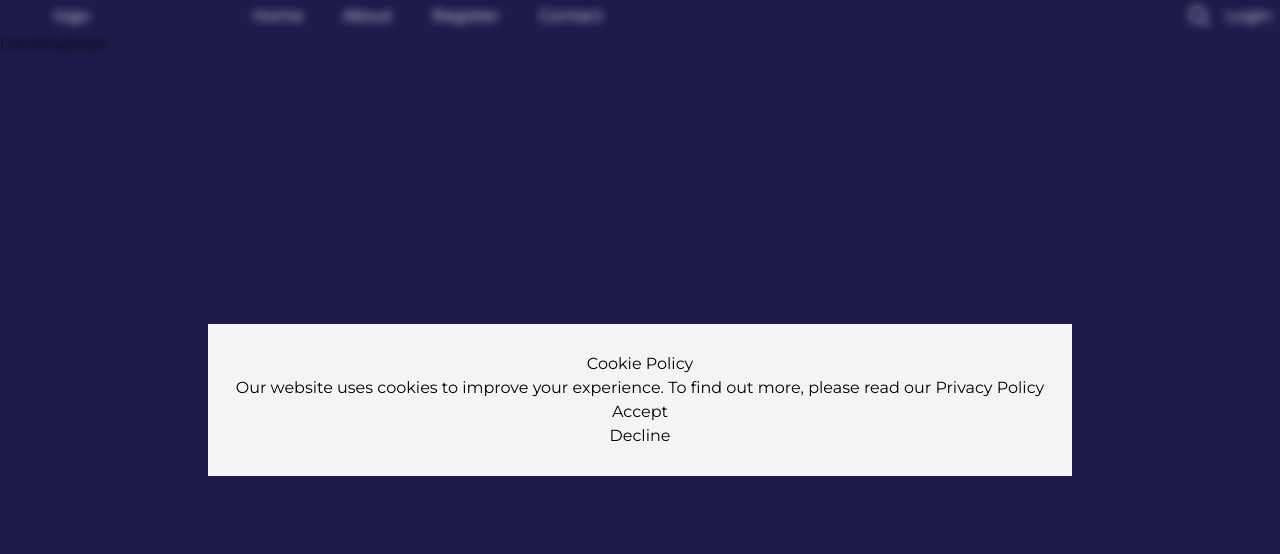
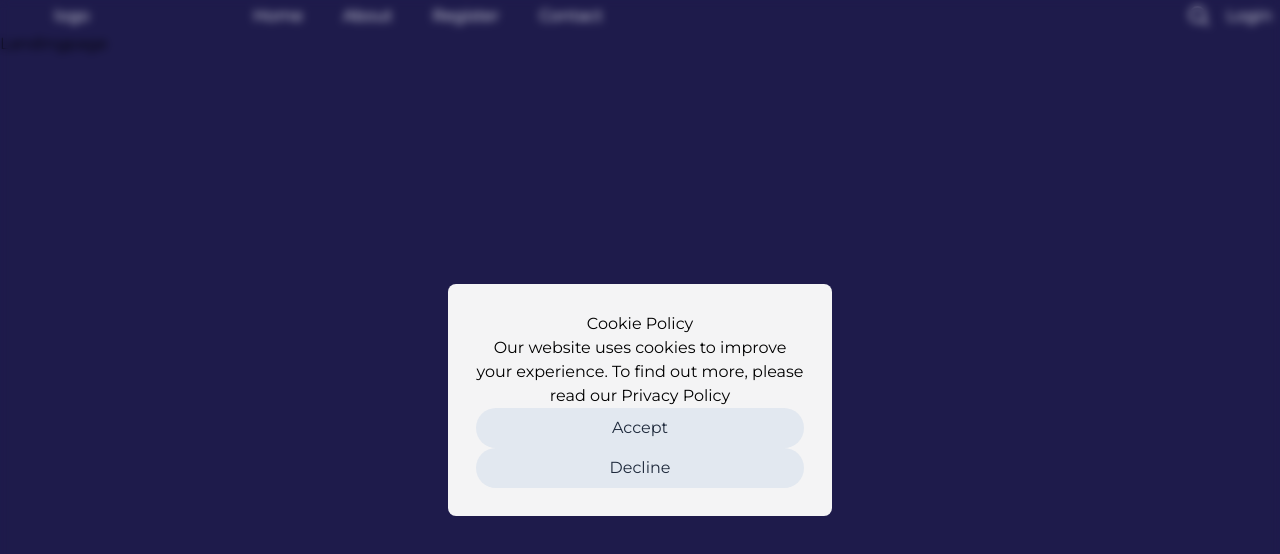
Before and after one commit to matthieuGravy/sora-cine, a React (Vite) app in the folder client-sora/: page /hello in a window 1280 px wide. Shown: the top 554 px of the page. Built offline with nearby package versions, Linux system fonts and the light colour scheme.

Commit message:
buttons modal

```diff
--- /dev/null
+++ b/client-sora/src/compments/Buttons.jsx
@@ -0,0 +1,23 @@
+const ButtonPrimary = (props) => {
+  return (
+    <button
+      className="bg-slate-200 text-slate-800 rounded-full px-4 py-2"
+      onClick={props.onClick}
+    >
+      {props.children}
+    </button>
+  );
+};
+
+const ButtonSecondary = (props) => {
+  return (
+    <button
+      className="bg-slate-200 text-slate-800 rounded-full px-4 py-2"
+      onClick={props.onClick}
+    >
+      {props.children}
+    </button>
+  );
+};
+
+export { ButtonPrimary, ButtonSecondary };
--- a/client-sora/src/compments/ModalCookie.jsx
+++ b/client-sora/src/compments/ModalCookie.jsx
@@ -1,4 +1,5 @@
 import { useState } from "react";
+import { ButtonPrimary, ButtonSecondary } from "./Buttons";
 
 const ModalCookie = () => {
   const [modalOpen, setModalOpen] = useState(true);
@@ -13,10 +14,10 @@ const ModalCookie = () => {
 
   return (
     <section
-      className="fixed inset-0 w-full h-full flex items-center justify-center  backdrop-blur-sm"
+      className="fixed inset-0 w-full h-full flex items-center justify-center  backdrop-blur-sm z-50"
       style={{ display: modalOpen ? "absolute" : "none" }}
     >
-      <article className="bg-zinc-100 p-7">
+      <article className="bg-zinc-100 p-7 rounded-lg max-w-sm">
         <article className="text-center">
           <h3 className="">Cookie Policy</h3>
           <p className="">
@@ -26,8 +27,8 @@ const ModalCookie = () => {
           </p>
         </article>
         <article className="text-center grid">
-          <button onClick={toggleModal}>Accept</button>
-          <button onClick={closeModal}>Decline</button>
+          <ButtonPrimary onClick={toggleModal}>Accept</ButtonPrimary>
+          <ButtonSecondary onClick={closeModal}>Decline</ButtonSecondary>
         </article>
       </article>
     </section>
```
Also changed, not shown: 1 other file (tests, documents, lock files or other folders).
